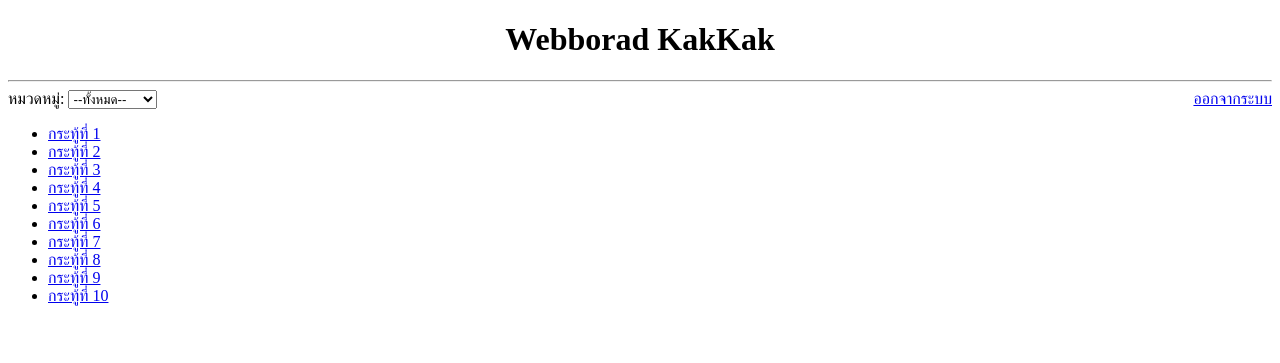
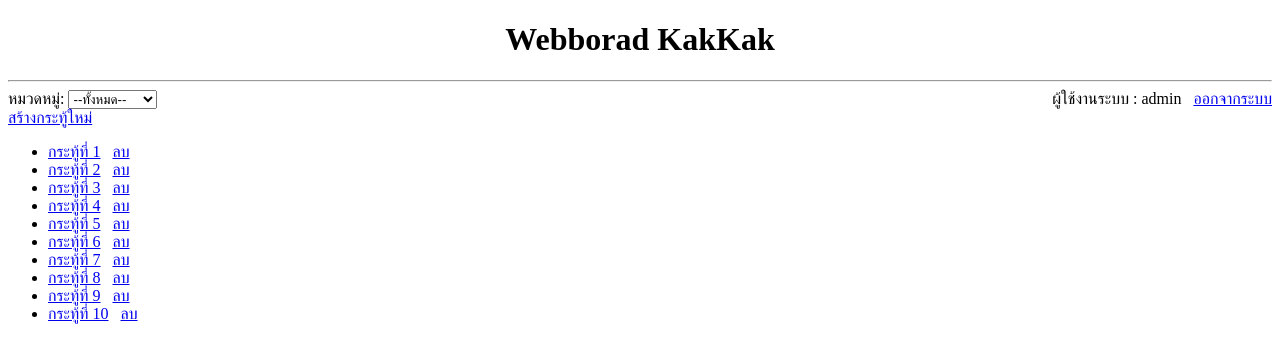
Before and after one commit to neeracha/WebApp_ECT, a PHP site: page /index.php in a window 1280 px wide. Shown: the top 363 px of the page. Run offline with PHP 8.4, Linux system fonts and the light colour scheme; the visitor is signed in with stand-in values (Sample User, id 1); some libraries are stand-ins or nearby versions.

Commit message:
html to php

```diff
--- a/index.php
+++ b/index.php
@@ -3,6 +3,7 @@
 ?>
 <!DOCTYPE html>
 <html lang="en">
+
 <head>
     <meta charset="UTF-8">
     <meta http-equiv="X-UA-Compatible" content="IE=edge">
@@ -10,12 +11,13 @@
     <title>Webborad KakKak</title>
 </head>
 <?php
-    if(!isset($_SESSION['id'])){
+if (!isset($_SESSION['id'])) {
 ?>
 
     <body>
         <!--<h1><center>Webborad KakKak</center></h1> -->
-    <h1 style="text-align: center;">Webborad KakKak</h1>   <!--inline-->
+        <h1 style="text-align: center;">Webborad KakKak</h1>
+        <!--inline-->
         <hr>
         หมวดหมู่:
         <select name="category">
@@ -26,7 +28,7 @@
         <a href="login.html" style="float: right;">เข้าสู่ระบบ</a>
         <ul>
             <?php
-        for($i=1;$i<=10;$i++){
+            for ($i = 1; $i <= 10; $i++) {
                 echo "<li><a href=post.php?id=$i>กระทู้ที่ $i</a></li>";
             }
             ?>
@@ -39,10 +41,12 @@
         </ul>
 
     </body>
-<?php }else{ ?>
+<?php } else { ?>
+
     <body>
         <!--<h1><center>Webborad KakKak</center></h1> -->
-        <h1 style="text-align: center;">Webborad KakKak</h1>   <!--inline-->
+        <h1 style="text-align: center;">Webborad KakKak</h1>
+        <!--inline-->
         <hr>
         หมวดหมู่:
         <select name="category">
@@ -52,13 +56,21 @@
         </select>
 
         <div style="float:right">
-        <a href="logout.php" >ออกจากระบบ</a>
+            ผู้ใช้งานระบบ : <?php echo $_SESSION['username'] ?>&nbsp;&nbsp;
+            <a href="logout.php">ออกจากระบบ</a>
         </div>
+        <br>
+        <a href="newpost.php">สร้างกระทู้ใหม่</a>
 
         <ul>
             <?php
-            for($i=1;$i<=10;$i++){
-                echo "<li><a href=post.php?id=$i>กระทู้ที่ $i</a></li>";
+            for ($i = 1; $i <= 10; $i++) {
+                echo "<li>";
+                echo "<a href=post.php?id=$i>กระทู้ที่ $i</a>";
+                if ($_SESSION['role'] == 'a') {
+                    echo "&nbsp;&nbsp;&nbsp;<a href=delete.php?id=$i>ลบ</a>";
+                }
+                echo "</li>";
             }
             ?>
             <!--ส่งแแบบ get
@@ -71,4 +83,5 @@
 
     </body>
 <?php } ?>
+
 </html>
```
Also changed, not shown: login.php (renamed from login.html), register.php (renamed from register.html). Lines whose indentation alone changed are shown as unchanged.
